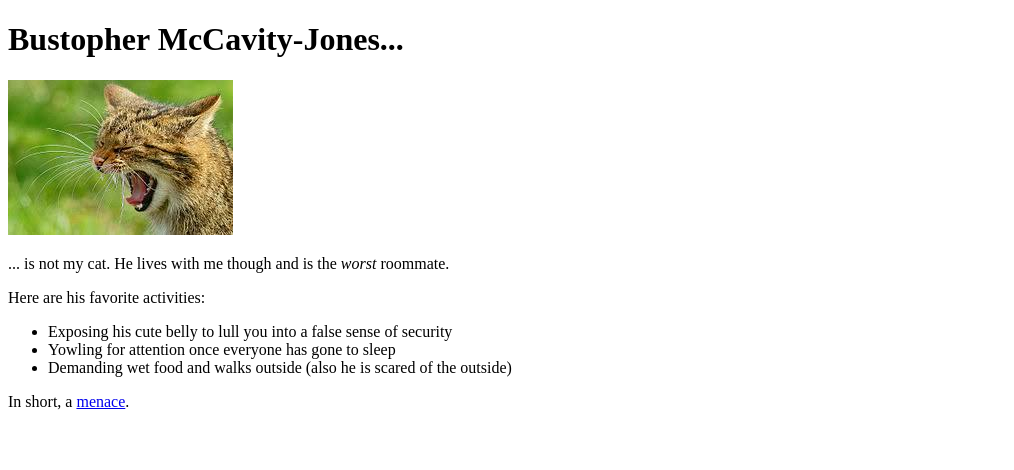
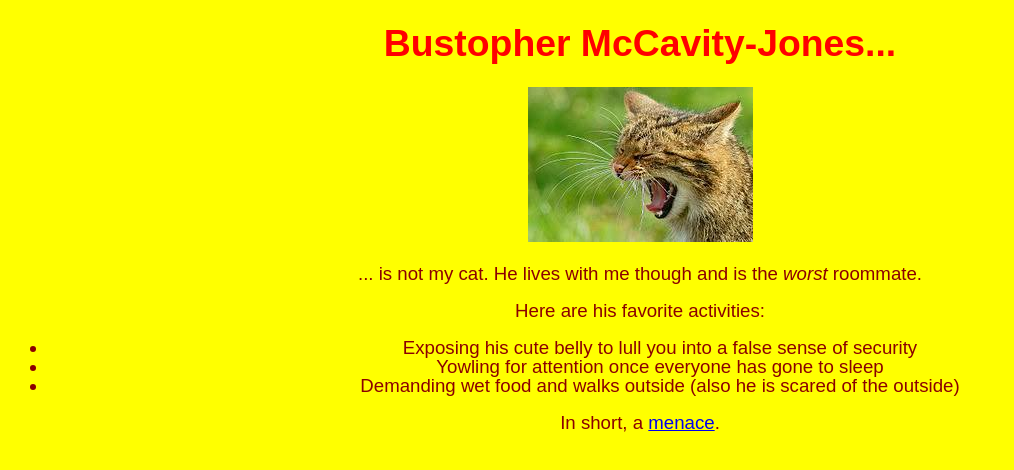
Before and after one commit to kbordon/pet_web, a plain HTML site: page pet-webpage.html in a window 1280 px wide. Shown: the whole page, without its empty margins (0-1014 px from the left). Drawn offline with Linux system fonts and the light colour scheme.

Commit message:
Add css to pet webpage

```diff
--- /dev/null
+++ b/css/styles.css
@@ -0,0 +1,13 @@
+h1 {
+  color: red;
+  font-family: fantasy;
+}
+
+body {
+  background-color: yellow;
+  text-align: center;
+  font-size: 14pt;
+  font-family: sans-serif;
+  color: darkred;
+  line-height: 1.0;
+}
--- a/pet-webpage.html
+++ b/pet-webpage.html
@@ -1,6 +1,7 @@
 <!DOCTYPE html>
 <html>
   <head>
+    <link href="css/styles.css" rel="stylesheet" type="text/css">
     <title>Not My Pet, But Let's Talk About Him!</title>
   </head>
   <body>
```
